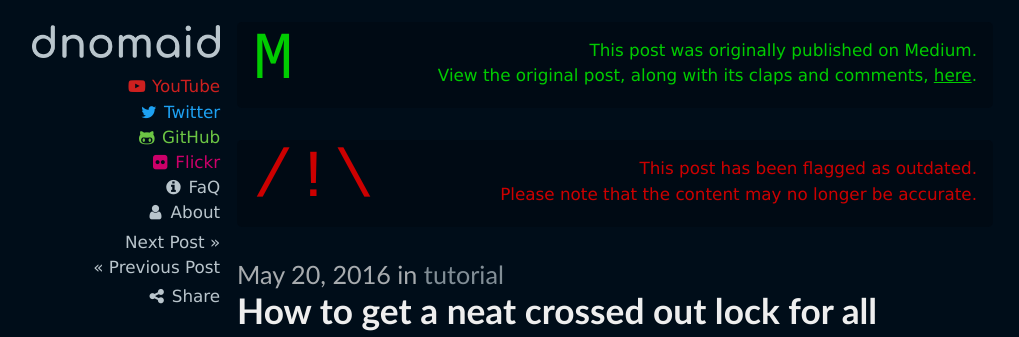
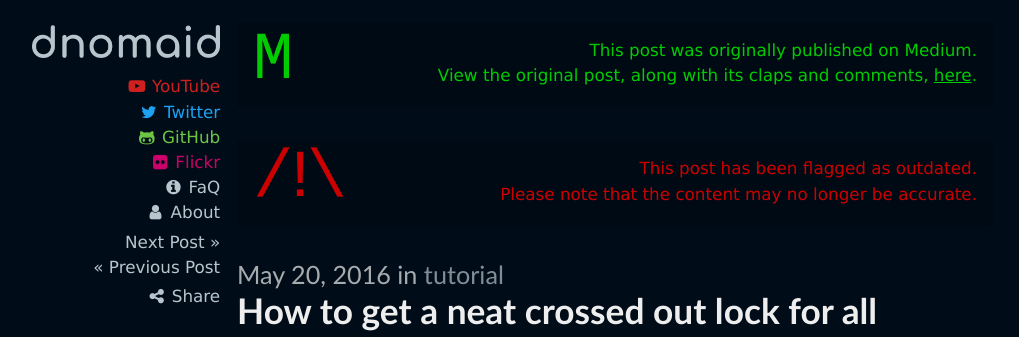
Before and after one commit to tomfishemoji/tomfishemoji.github.io, a Jekyll site: the page built from _posts/2016-05-20-How-to-get-a-neat-crossed-out-lock-for-all-insecure--HTTP--pages-in-Google-Chrome.md, in a window 1280 px wide. Shown: the top 337 px of the page, without its empty margins (151-1170 px from the left). Built offline with Jekyll 4.4.1, drawn with Linux system fonts in a browser that asks for light colours; some web fonts are replaced.

Commit message:
Letter spacing

```diff
--- a/css/_post.scss
+++ b/css/_post.scss
@@ -95,6 +95,7 @@ article {
 
 .post-notice.info p::before {
   content: '[i]';
+  letter-spacing: -0.2em;
 }
 
 .post-notice.medium p::before {
@@ -107,4 +108,5 @@ article {
 
 .post-notice.warn p::before {
   content: '/!\\';
+  letter-spacing: -0.2em;
 }
```
